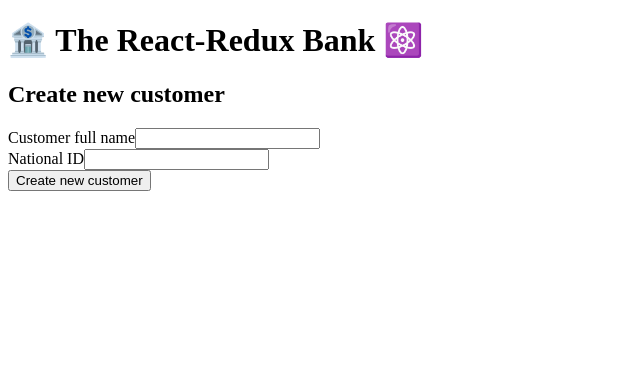
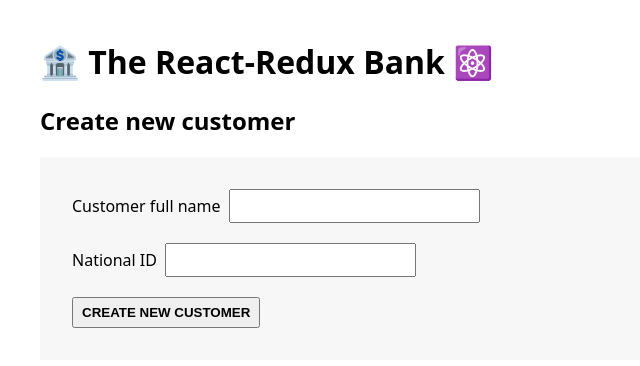
Before and after one commit to biancavlz/redux-bank-account, a React (Create React App) app: page / in a window 1280 px wide. Shown: the top 366 px of the page, without its empty margins (0-640 px from the left). Built offline with nearby package versions, Linux system fonts and the light colour scheme.

Commit message:
add styling and small improvements

```diff
--- a/src/App.js
+++ b/src/App.js
@@ -5,7 +5,7 @@ import BalanceDisplay from "./features/accounts/BalanceDisplay";
 import { useSelector } from "react-redux";
 
 function App() {
-  const fullName = useSelector((state) => state.customer.fullName);
+  const fullName = useSelector((store) => store.customer.fullName);
 
   return (
     <div>
--- a/src/index.js
+++ b/src/index.js
@@ -1,11 +1,11 @@
 import React from "react";
 import ReactDOM from "react-dom/client";
 import App from "./App";
+import "./index.css";
+
 import { Provider } from "react-redux";
 import store from "./store";
 
-store.dispatch({ type: "account/deposit", payload: 250 });
-console.log(store.getState());
 const root = ReactDOM.createRoot(document.getElementById("root"));
 root.render(
   <React.StrictMode>
```
